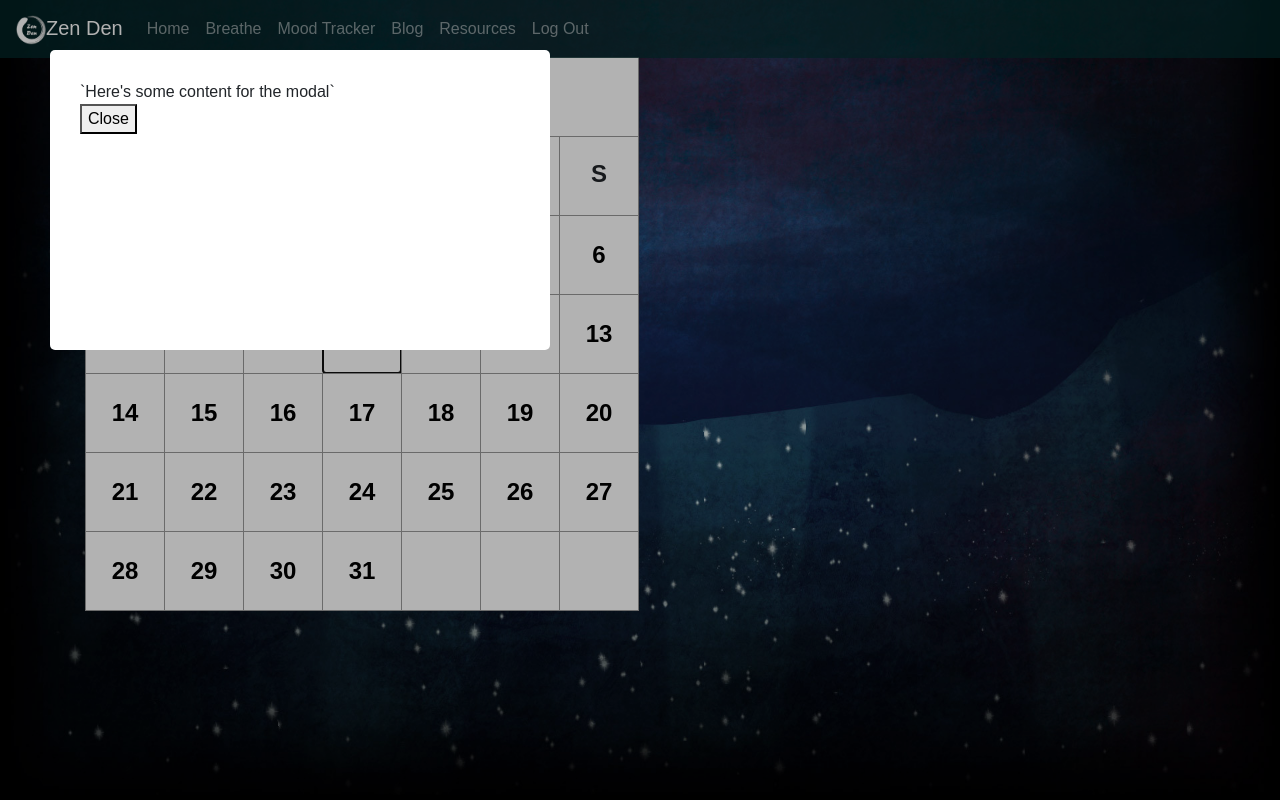
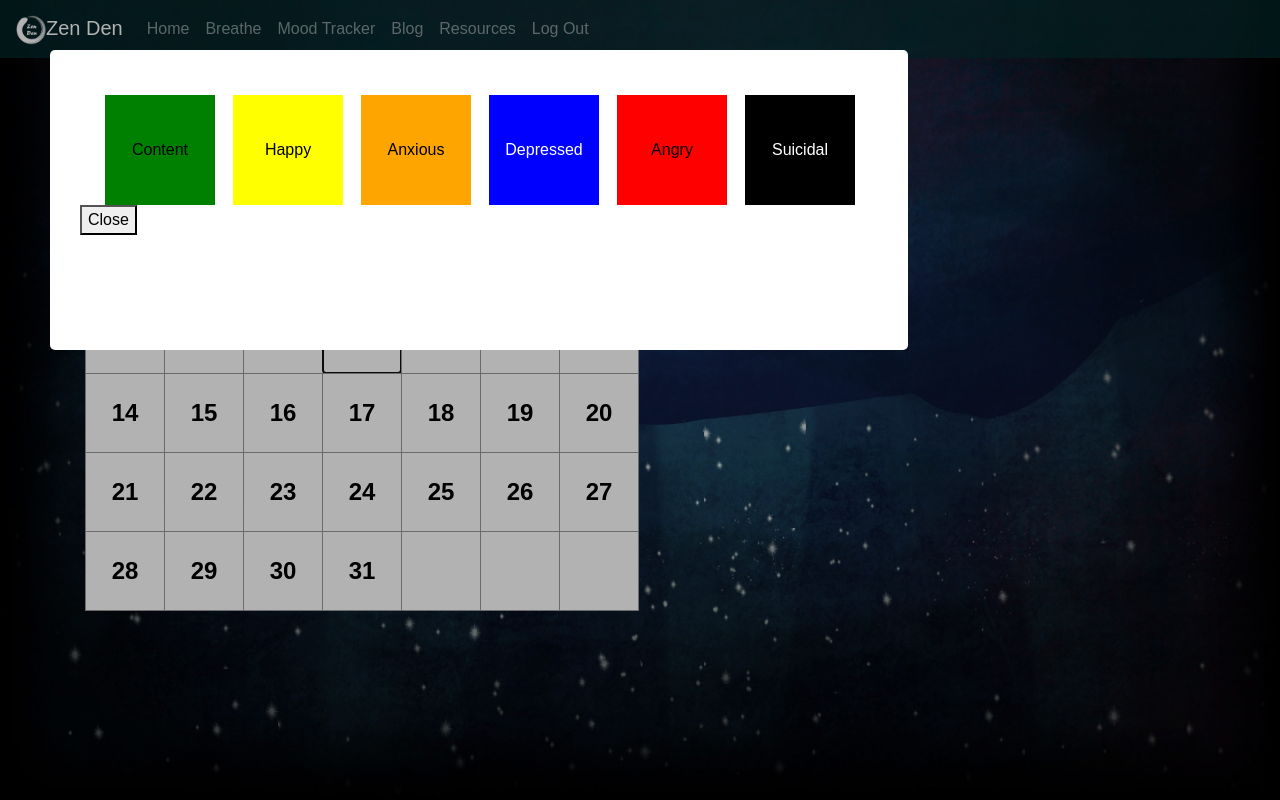
Before and after one commit to drdito/Zen-Den, a React (Create React App) app in the folder client/: page /moodtracker in a window 1280 px wide. Both pictures are taken after a click on the button "10". Built offline with nearby package versions, Linux system fonts and the light colour scheme; a web font is replaced by a local one.

Commit message:
Committing before reverting to previous ButtonSwitch class component.

```diff
--- a/client/src/components/Date/Date.js
+++ b/client/src/components/Date/Date.js
@@ -3,7 +3,7 @@ import React from 'react';
 import MoodPicker from '../MoodPicker';
 
 
-class ButtonSwitch extends React.Component {
+class ToggleModal extends React.Component {
   constructor(props) {
     super(props);
     // this.handleTrueClick = this.handleTrueClick.bind(this);
@@ -31,8 +31,12 @@ class ButtonSwitch extends React.Component {
     });
   }
 
+  changeColor = () => {
+
+  }
+
   render() {
-    const isTrue = this.state.isTrue;
+    // const isTrue = this.state.isTrue;
     console.log(this.state);
     /*
     let button = null;
@@ -42,6 +46,80 @@ class ButtonSwitch extends React.Component {
       button = <button className="date" onClick={this.handleTrueClick} style={{backgroundColor: 'yellow'}}>{this.props.value}</button>;
     }
     */
+
+    /*
+    const Styles = {
+      buttonStyle: {
+        // inline 'if else' statement
+        backgroundColor: this.state.isTrue ?  'pink' : 'yellow',
+      },
+      modalStyle: {
+        display: this.state.isTrue ? 'none' : '',
+      }
+    }
+
+    console.log(Styles.buttonStyle); // test
+    */
+
+    return (
+      <div>
+        <button className="date" onClick={this.toggleModal} style={{backgroundColor: this.props.children}}>{this.props.value}</button>
+
+        <MoodPicker show={this.state.isOpen} onClose={this.toggleModal}>
+          <div className="modal-body">
+            <button /*onClick={saveMood}*/ type="button" className="moodColor" id="content" style={{backgroundColor: 'green'}}> {/*content*/}
+              Content
+            </button>
+            <button type="button" className="moodColor" id="happy" style={{backgroundColor: 'yellow'}}> {/*happy*/}
+              Happy
+            </button>
+            <button type="button" className="moodColor" id="anxious" style={{backgroundColor: 'orange'}}> {/*anxious*/}
+              Anxious
+            </button>
+            <button type="button" className="moodColor" id="depressed" style={{backgroundColor: 'blue', color: 'white'}}>   {/*depressed*/}
+              Depressed
+            </button>
+            <button type="button" className="moodColor" id="angry" style={{backgroundColor: 'red'}}>    {/*angry*/}
+              Angry
+            </button>
+            <button type="button" className="moodColor" id="suicidal" style={{backgroundColor: 'black', color: 'white'}}>  {/*suicidal*/}
+              Suicidal
+            </button>
+          </div>
+        </MoodPicker>
+      </div>
+    );
+  }
+
+}
+
+/*
+class ButtonSwitch extends React.Component {
+  constructor(props) {
+    super(props);
+    this.handleTrueClick = this.handleTrueClick.bind(this);
+    this.handleFalseClick = this.handleFalseClick.bind(this);
+    this.state = {isTrue: true};
+  }
+
+  // This one function is written to switch the state between true and false
+  handleTrueClick() {
+    console.log("FUNCTION FIRE");
+    this.setState({isTrue: !this.state.isTrue});
+  }
+
+  render() {
+    const isTrue = this.state.isTrue;
+    console.log(this.state);
+
+  //  let button = null;
+  //  if (isTrue) {
+  //    button = button className="date" onClick={this.handleTrueClick} style={{backgroundColor: 'pink'}}>{this.props.value}</button>;
+  //  } else {
+  //    button = <button className="date" onClick={this.handleTrueClick} style={{backgroundColor: 'yellow'}}>{this.props.value}</button>;
+  //  }
+
+
 
     const Styles = {
       buttonStyle: {
@@ -53,35 +131,26 @@ class ButtonSwitch extends React.Component {
       }
     }
 
-    console.log(Styles.buttonStyle);
-
-    return (
-      <div>
-        <button className="date" onClick={this.toggleModal}>{this.props.value}</button>
-
-        <MoodPicker show={this.state.isOpen} onClose={this.toggleModal}>
-          `Here's some content for the modal`
-        </MoodPicker>
-      </div>
-    );
+    console.log(Styles.buttonStyle); // test
   }
 
 }
-
+*/
 
 // Date compontent. Functonal component.
 const Date = (props) => {
   console.log(props.value);
 
   return (
-    <ButtonSwitch value={props.value} />
+    <ToggleModal value={props.value} />
 
   );
 }
 
 
+
 /*
-// Date compontent. Functonal component.
+// Original Date compontent. Functonal component.
 const Date = (props) => {
   return (
     <button className="date" data-toggle="modal" data-target="#exampleModal" >
```
